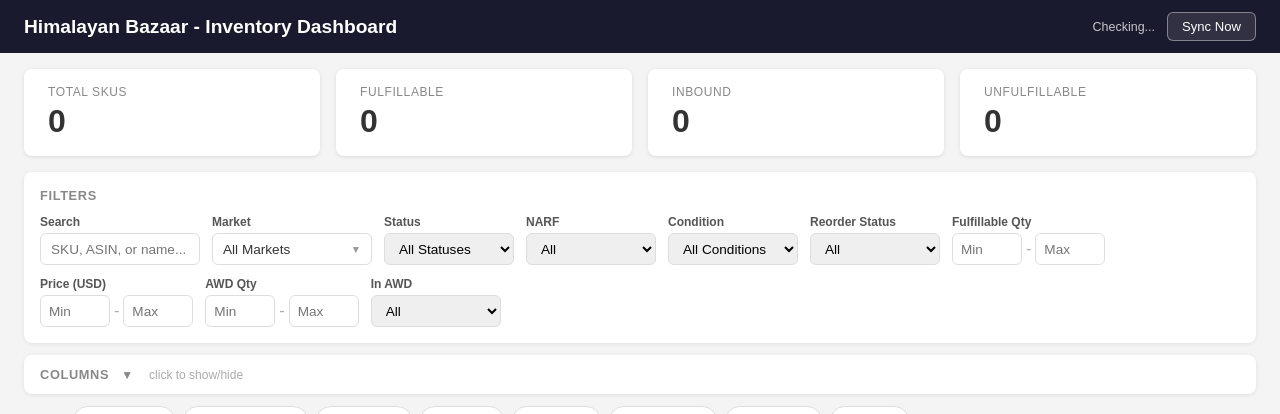
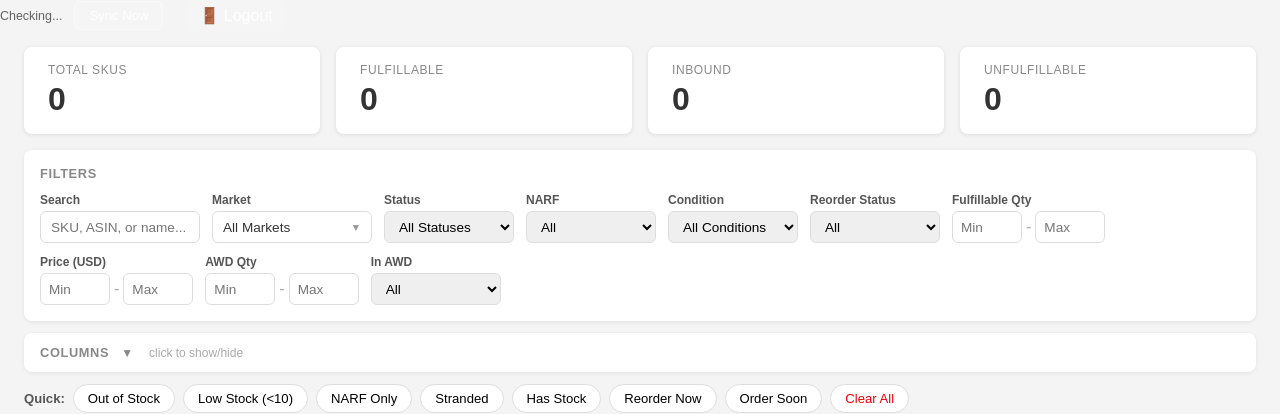
Before and after one commit to robinmrtha/himalayan-bazaar-inventory, a Flask app: page / in a window 1280 px wide. Shown: the top 414 px of the page. Run offline with Flask 3, Linux system fonts and the light colour scheme; the visitor is signed in with stand-in values (Sample User, id 1); data that the repository does not hold is empty.

Commit message:
Update header to include logout link

```diff
--- a/templates/index.html
+++ b/templates/index.html
@@ -103,12 +103,11 @@ td{padding:6px 10px;font-size:0.82rem;border-bottom:1px solid #eee}
 </style>
 </head>
 <body>
-<header>
-  <h1>Himalayan Bazaar - Inventory Dashboard</h1>
-  <div class=header-right>
+<div class=header-right>
     <span class=sync-info id=syncInfo>Checking...</span>
     <button class=btn-sync id=btnSync onclick=triggerSync()>&#128257; Sync Now</button>
-  </div>
+    <a href="/logout" style="color: white; text-decoration: none; margin-left: 12px; padding: 6px 12px; background: rgba(255,255,255,0.1); border-radius: 6px;">🚪 Logout</a>
+</div>
 </header>
 <div class=stats>
   <div class=stat-card><div class=label>Total SKUs</div><div class=value id=sTotalSkus>-</div></div>
```
